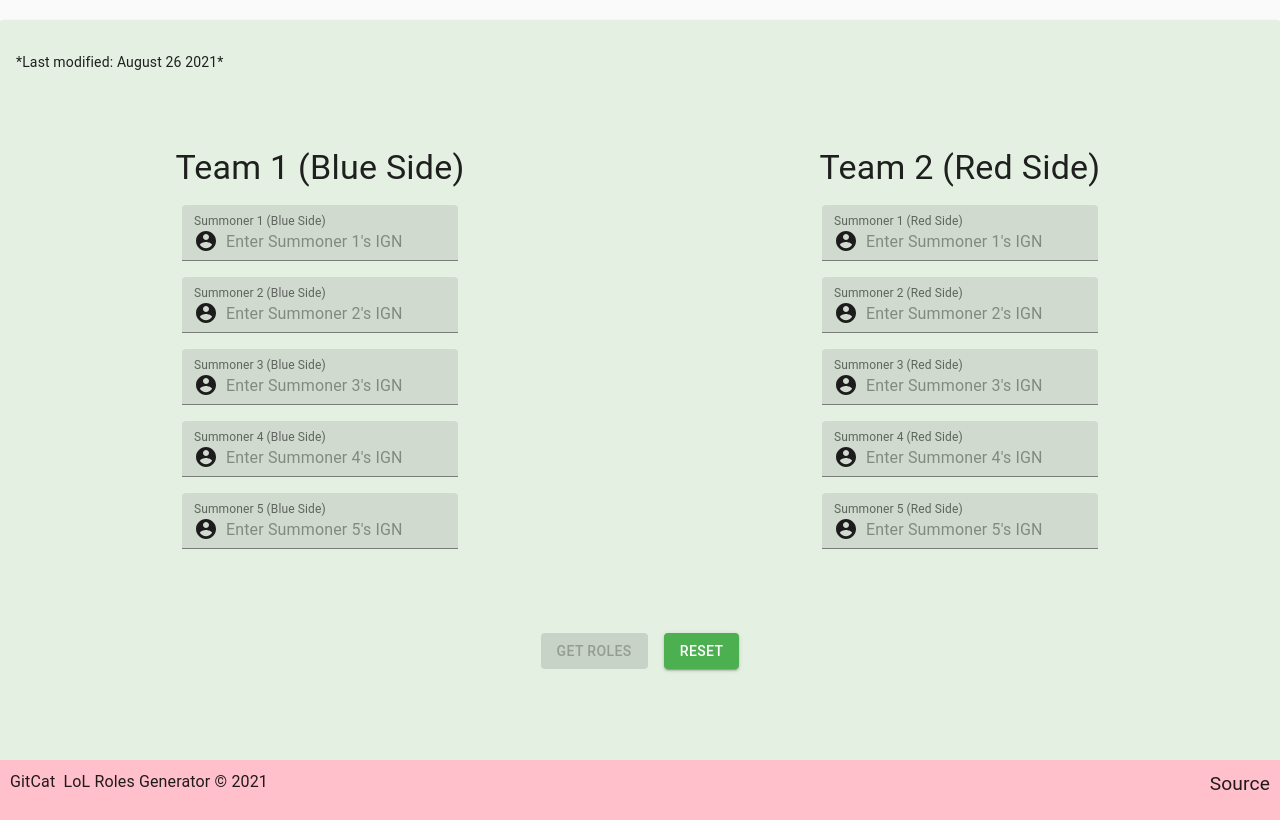
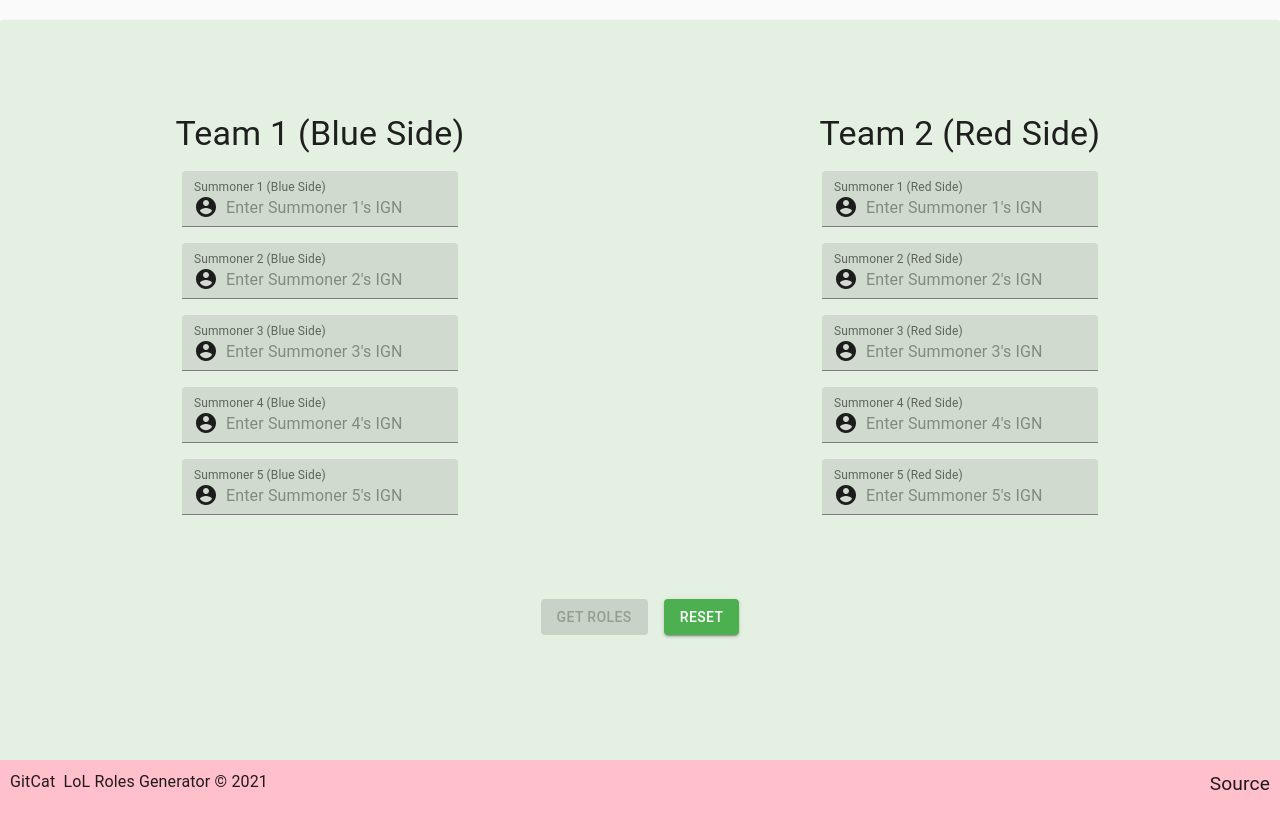
Before and after one commit to DannyMichaels/LoL-roles-generator, a React (Create React App) app: page / in a window 1280 px wide. Built offline with nearby package versions, Linux system fonts and the light colour scheme; some icons are missing.

Commit message:
update App.js

```diff
--- a/src/App.js
+++ b/src/App.js
@@ -103,13 +103,8 @@ function App() {
     <ThemeProvider theme={theme}>
       <CssBaseline />
       <Paper className="App">
-        <Grid item style={{ flexGrow: 1 }}>
-          <Hidden xsDown>
-            <Box marginTop={4} marginBottom={2} marginLeft={2}>
-              *Last modified: August 26 2021*
-            </Box>
-          </Hidden>
-        </Grid>
+        <Box  style={{ flexGrow: 1 }} />
+
         <div className="page-content">
           {!sent ? (
             <Grid
```
